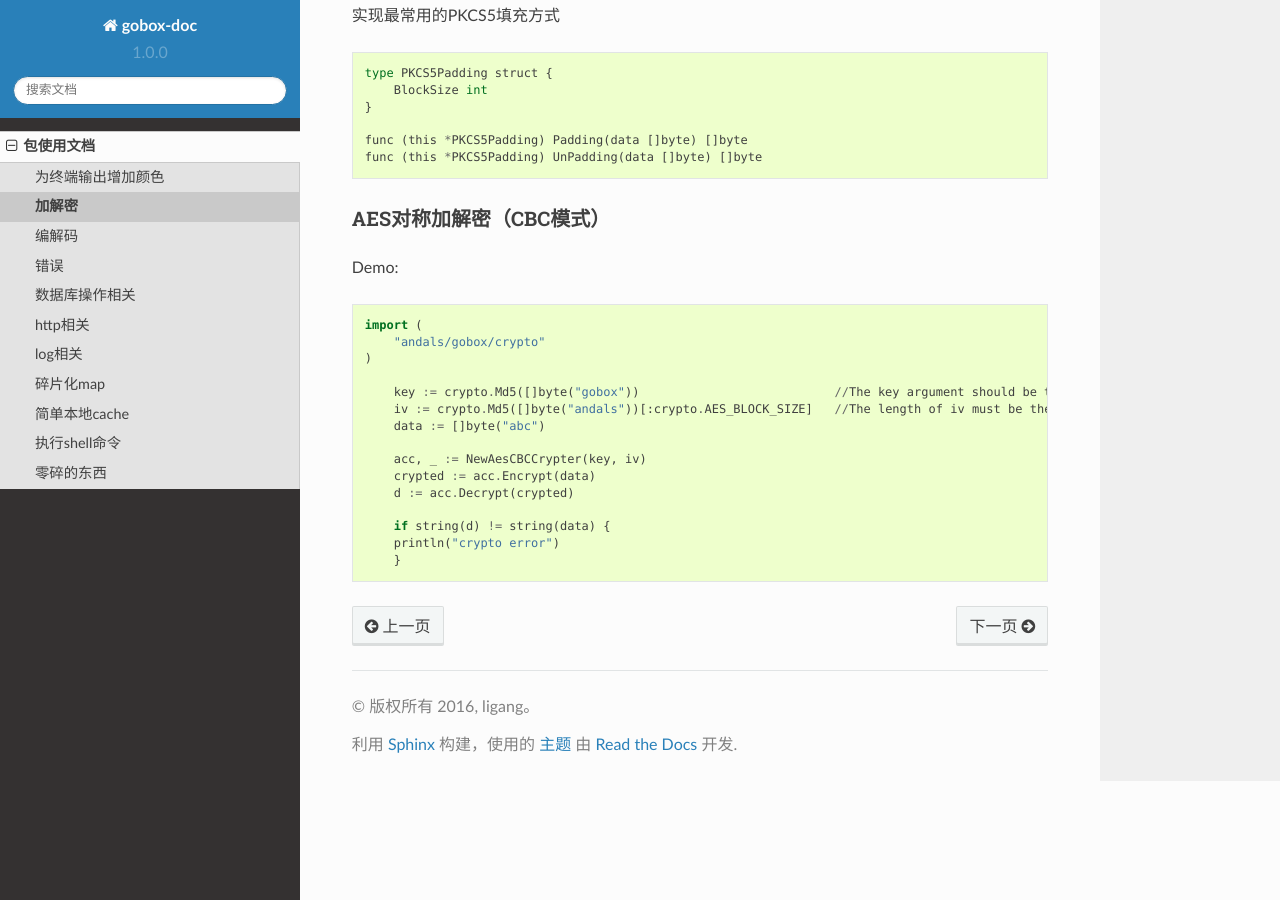
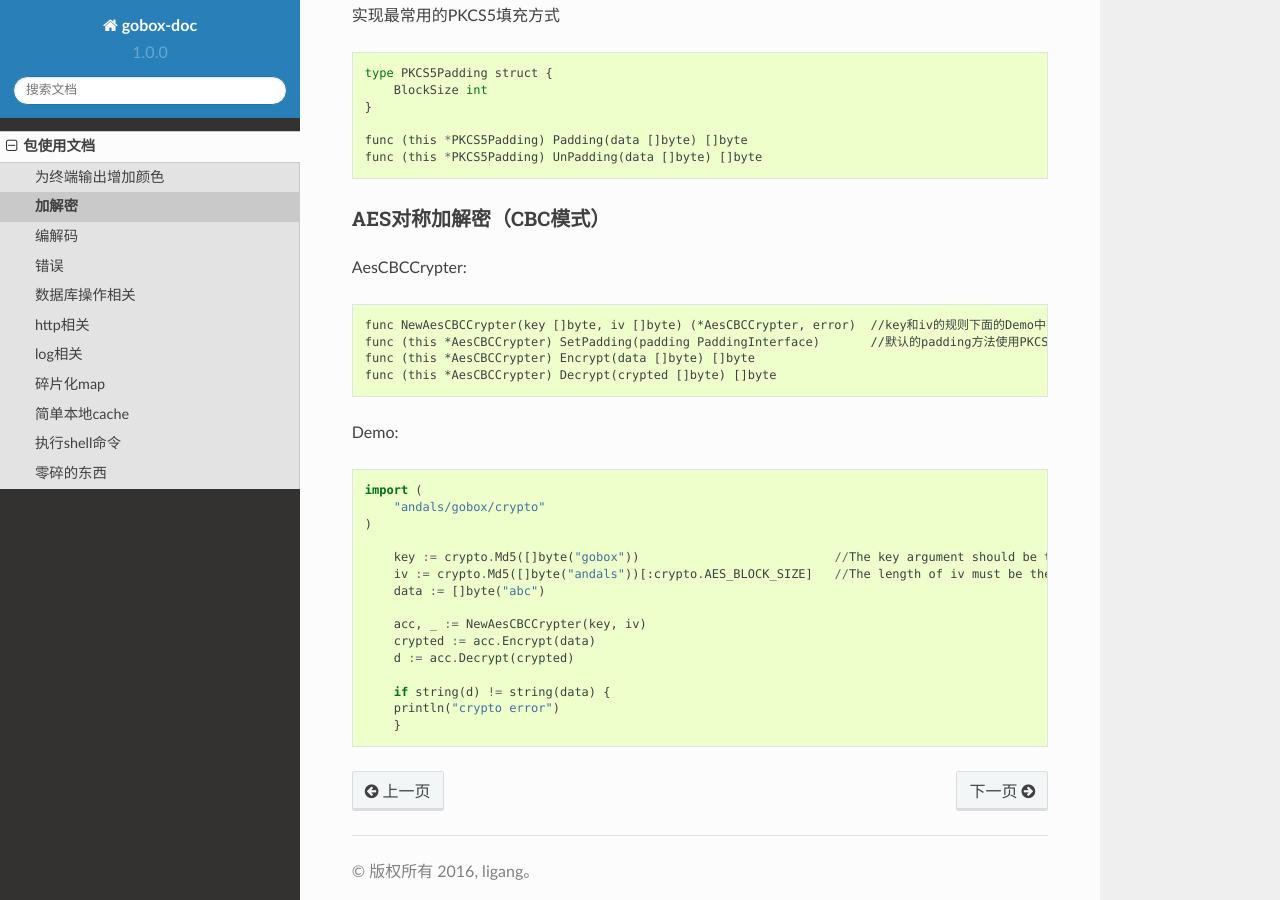
Before and after one commit to Andals/gobox-doc, a Sphinx documentation site: the page built from source/pkg/crypto.rst, in a window 1280 px wide and 900 px high, scrolled down 1089 px. Built offline with Sphinx 7.4.7 and the Read the Docs theme 2.0.0, drawn with Linux system fonts in a browser that asks for light colours.

Commit message:
update crypto

```diff
--- a/source/pkg/crypto.rst
+++ b/source/pkg/crypto.rst
@@ -45,6 +45,12 @@ PKCS5Padding
 
 AES对称加解密（CBC模式）
 ^^^^^^^^^^^^^^^^^^^^^^^^^
+AesCBCCrypter::
+
+    func NewAesCBCCrypter(key []byte, iv []byte) (*AesCBCCrypter, error)  //key和iv的规则下面的Demo中有说明。
+    func (this *AesCBCCrypter) SetPadding(padding PaddingInterface)       //默认的padding方法使用PKCS5Padding，如果需要修改时可以调用这个方法。
+    func (this *AesCBCCrypter) Encrypt(data []byte) []byte
+    func (this *AesCBCCrypter) Decrypt(crypted []byte) []byte
 
 Demo::
 
```
